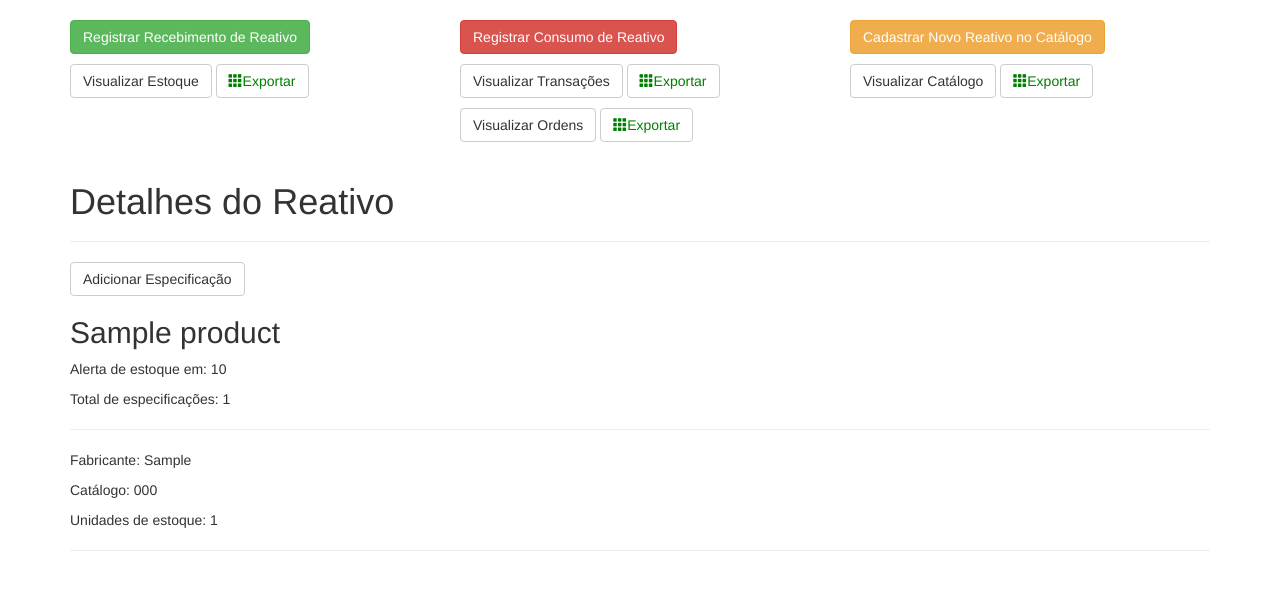
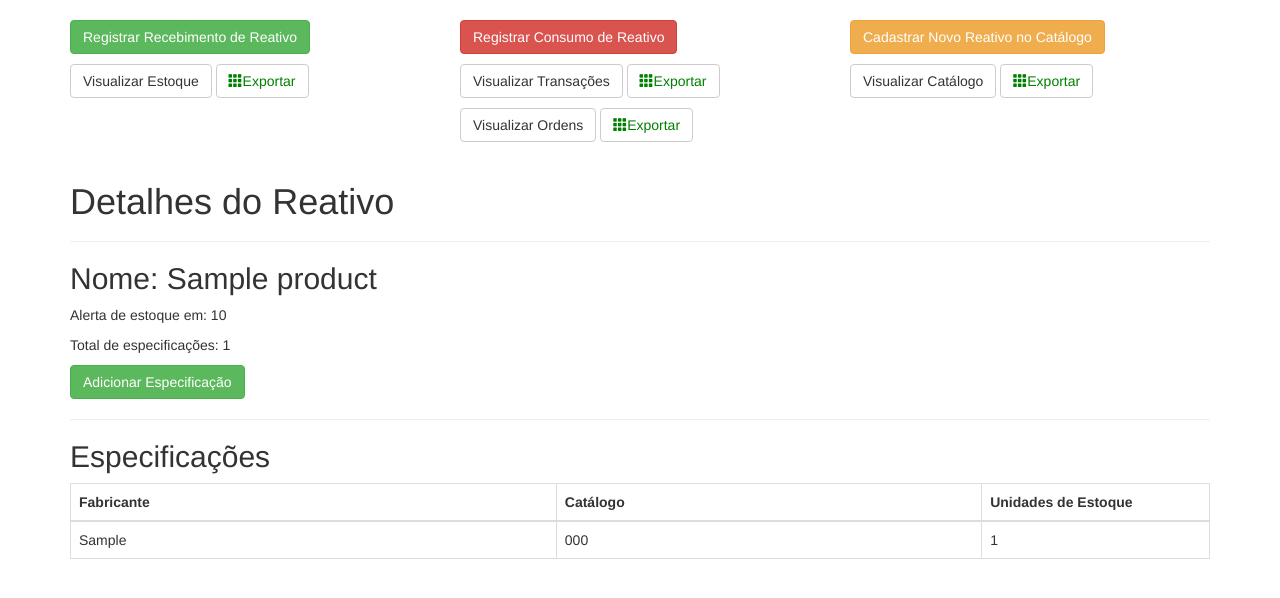
Before and after one commit to gems-uff/sms, a Flask app: template app/templates/main/details-product.html in a window 1280 px wide. Shown: the part 52-650 px from the top of the page. Run offline with Flask 2, Linux system fonts and the light colour scheme; the template is opened without the code that fills it: values that come from a table or form of the project are taken from there, others are empty; tables that the repository leaves empty hold one stand-in row (values such as "Sample post"); some libraries are stand-ins or nearby versions.

Commit message:
:art: better display of product specs and remove stripped table

```diff
--- a/app/templates/main/_stock.html
+++ b/app/templates/main/_stock.html
@@ -14,7 +14,7 @@
     {% endfor %}
   </select>
 </div> -->
-<table class="table table-striped table-bordered">
+<table class="table table-bordered">
   <thead>
     <tr>
       <th width="40%">Reativo</th>
@@ -36,7 +36,7 @@
         <td>{{ product.stock_minimum }}</td>
       </tr>
       {% if product.total > 0 %}
-        <tr class="collapse" id="collapseStockProducts-{{loop.index}}"><td colspan="4"><table class="table table-striped table-bordered">
+        <tr class="collapse" id="collapseStockProducts-{{loop.index}}"><td colspan="4"><table class="table table-bordered">
           <thead>
             <tr>
               <th>Lote</th>
--- a/app/templates/main/details-product.html
+++ b/app/templates/main/details-product.html
@@ -6,19 +6,27 @@
 <div class="page-header">
   <h1>Detalhes do Reativo</h1>
 </div>
-  <a href="{{ url_for('main.add_specification_to_product', product_id=product.id) }}" class="btn btn-default">Adicionar Especificação</a>
-  <div class="product-details">
-    <h2>{{ product.name }}</h2>
+<h2>Nome: {{ product.name }}</h2>
 <p>Alerta de estoque em: {{ product.stock_minimum }}</p>
 <p>Total de especificações: {{ specifications | length }}</p>
+<a href="{{ url_for('main.add_specification_to_product', product_id=product.id) }}" class="btn btn-default btn-success">Adicionar
+  Especificação</a>
 <hr />
+<h2>Especificações</h2>
+<table class="table table-bordered">
+  <thead>
+    <th>Fabricante</th>
+    <th>Catálogo</th>
+    <th style="width: 20%">Unidades de Estoque</th>
+  </thead>
+  <tbody>
     {% for spec in specifications %}
-    <div class="specification-details">
-      <p>Fabricante: {{ spec.manufacturer }}</p>
-      <p>Catálogo: {{ spec.catalog_number }}</p>
-      <p>Unidades de estoque: {{ spec.units }}</p>
-      <hr />
-    </div>
+    <tr>
+      <td>{{ spec.manufacturer }}</td>
+      <td>{{ spec.catalog_number }}</td>
+      <td>{{ spec.units }}</td>
+    </tr>
     {% endfor %}
-  </div>
+  </tbody>
+</table>
 {% endblock %}
--- a/app/templates/main/list-products.html
+++ b/app/templates/main/list-products.html
@@ -21,7 +21,7 @@
     {% endfor %}
   </select>
 </div>
-<table class="table table-striped table-bordered">
+<table class="table table-bordered">
   <thead>
     <tr>
       <th width="30%">Reativo</th>
--- a/app/templates/main/list-transactions.html
+++ b/app/templates/main/list-transactions.html
@@ -9,7 +9,7 @@
       Transações Realizadas
     </h1>
 </div>
-<table class="table table-striped table-bordered">
+<table class="table table-bordered">
   <thead>
     <tr>
       <th width="25%">Reativo</th>
@@ -31,7 +31,7 @@
           <td class="danger">Retirada</td>
         {% endif %}
         <td>{{ transaction.amount }}</td>
-        <td>{{ transaction.lot_number }}</td>
+        <td>{{ transaction.lot_number|default('-', true) }}</td>
         <td>{{ moment(transaction.created_on).format('DD/MM/YYYY [-] HH:mm') }}</td>
         <td>{{ transaction.user.email }}</td>
         <td><a href="{{ url_for('main.delete_transaction', transaction_id=transaction.id) }}">Desfazer (Não funciona ainda!)</a></td>
```
Also changed, not shown: app/templates/main/list-orders.html (+5 -5 lines). Lines whose indentation alone changed are shown as unchanged.
